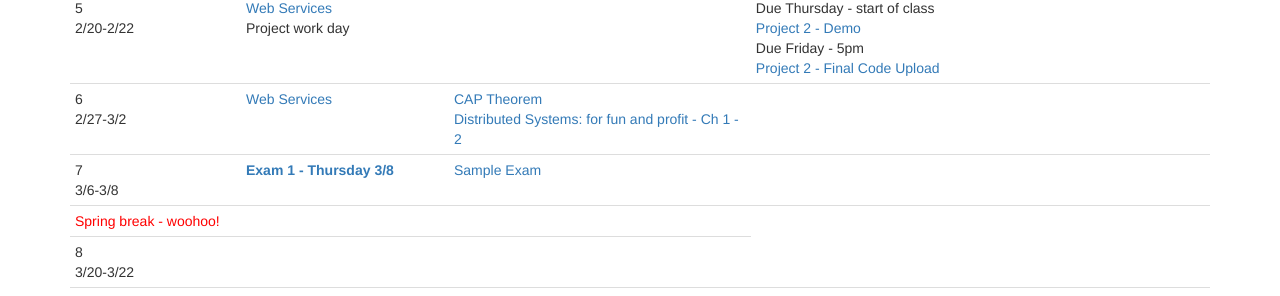
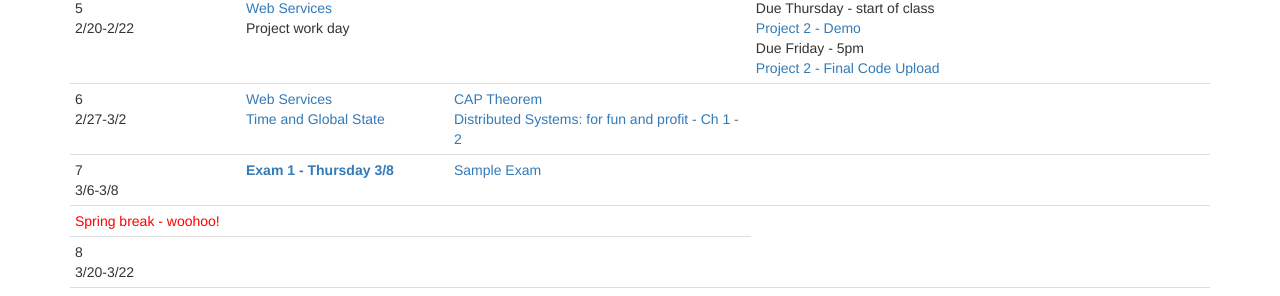
Before and after one commit to CS682-S18/cs682-s18.github.io, a Jekyll site: the page built from schedule.html, in a window 1280 px wide and 900 px high, scrolled down 537 px. Shown: the part 165-461 px from the top of the window. Built offline with Jekyll 4.4.1, drawn with Linux system fonts in a browser that asks for light colours.

Commit message:
adding time/state slides

```diff
--- a/schedule.html
+++ b/schedule.html
@@ -106,6 +106,7 @@ title: Schedule
 			<td>6<br/>2/27-3/2</td>
 			<td>
 				<a href="https://docs.google.com/presentation/d/1Z9-sP1oUGwao7FvyN2yVoKhelaZk7_c_DHkSVWeO3zM/edit?usp=sharing">Web Services</a><br/>
+				<a href="https://docs.google.com/presentation/d/1ED4E-miOTaM10TiqjNuJiY4ZnP--gRRozMrdK-z7zTw/edit#slide=id.p4">Time and Global State</a><br/>
 			</td>
 			<td>
 				<a href="https://en.wikipedia.org/wiki/CAP_theorem">CAP Theorem</a><br/>
```
